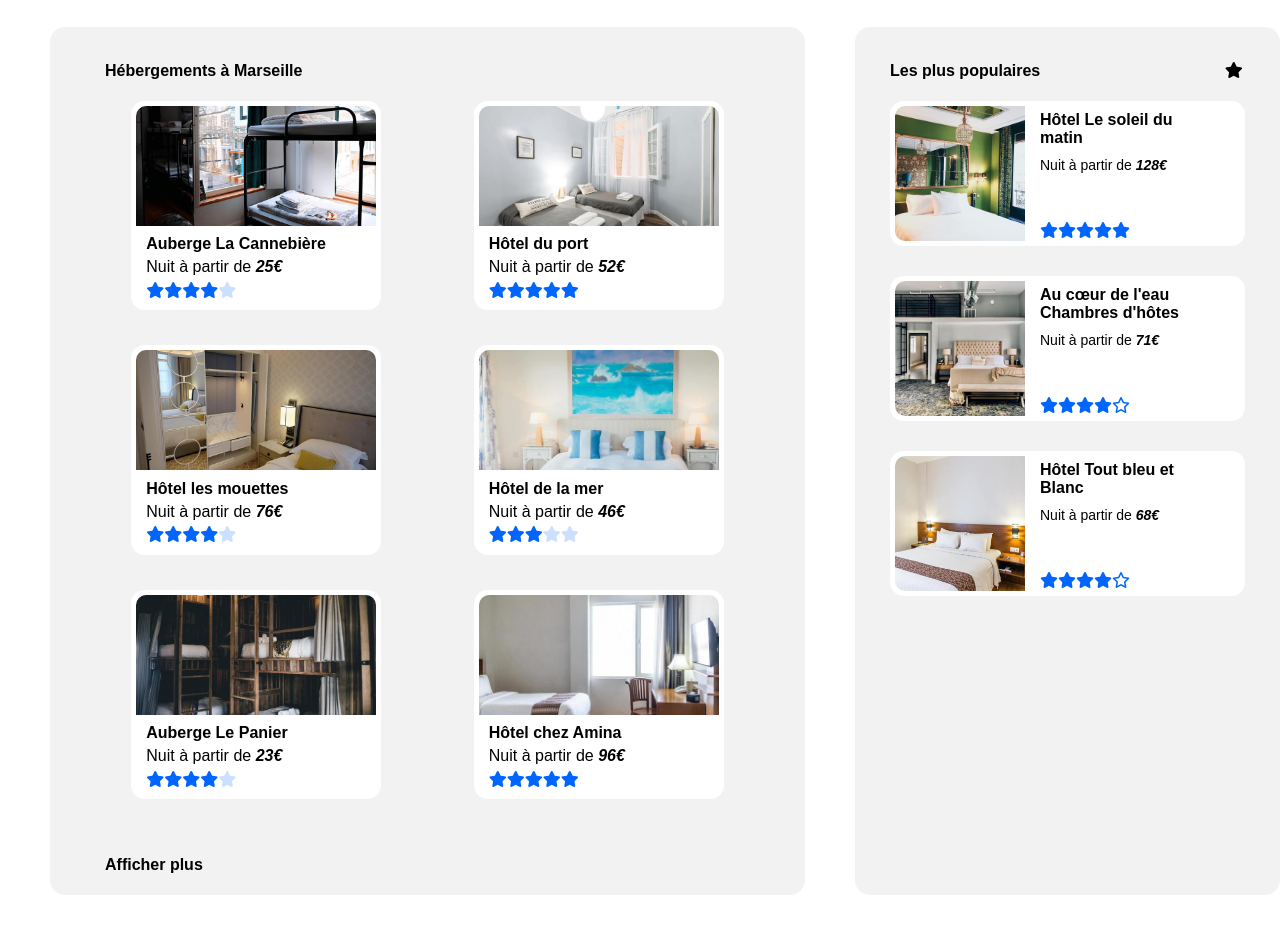
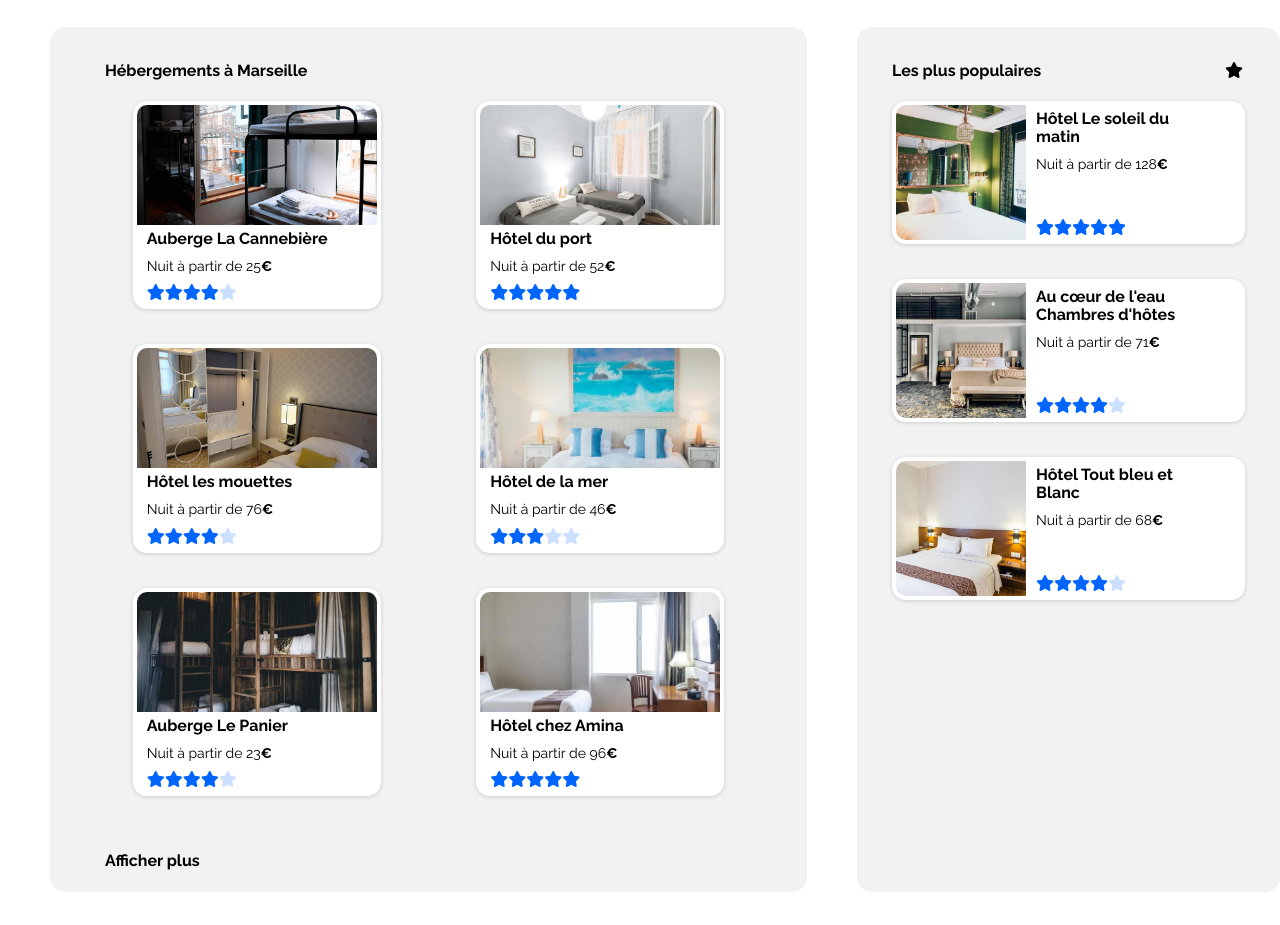
Before and after one commit to lionel-link/maquette-booki, a plain HTML site: page index.html in a window 1280 px wide. Shown: the part 320-1245 px from the top of the page. Drawn offline with nearby package versions, Linux system fonts and the light colour scheme.

Commit message:
fix card section

```diff
--- a/css/style.css
+++ b/css/style.css
@@ -11,11 +11,6 @@ a {
 
 i {
     font-size: 24px;
-}
-
-@font-face {
-    font-family: 'Raleway';
-    src: url(‘https://fonts.googleapis.com/css?family=Raleway’) format(‘woff2’),
 }
 
 .navbar {
@@ -72,6 +67,7 @@ i {
     margin: -4px;
     padding: 4px;
     border: 3px solid #F2F2F2;
+    font-weight: bold;
 }
 
 .searchbar__button {
@@ -127,18 +123,17 @@ i {
     border-radius: 147px;
     font-size: 16px;
     color: #0065FC;
-    margin: 0 5px;
 }
 
-.house-section {
+/**********************************************             Card section                      *****************************************************/
+
+.cardContainer {
+    display: flex;
     margin: 30px 0;
 }
 
-.card-section {
-    display: flex;
-}
 
-.left-card-section {
+.cardContainer__house {
     padding: 35px 35px 0 35px;
     background-color: #F2F2F2;
     border-radius: 15px;
@@ -146,115 +141,110 @@ i {
     width: 60%;
 }
 
-.left-card-section__title {
+.cardContainer__house__title {
+    font-weight: 700;
     margin: 0 0 20px 20px;
 }
 
-.left-card-block {
+.cardBlock {
     display: flex;
     flex-wrap: wrap;
     justify-content: space-around;
 }
 
-.left-card {
+.card {
     display: flex;
+    flex-direction: column;
     justify-content: space-around;
-    display: inline-block;
     background-color: white;
-    padding: 5px;
+    padding: 4px;
     border-radius: 14px;
     margin-bottom: 35px;
+    box-shadow: rgba(0, 0, 0, 0.16) 0px 1px 4px;
 }
 
-.left-card__img {
+.card__img {
     width: 240px;
     height: 120px;
     border-radius: 10px 10px 0 0;
     object-fit: cover;
 }
 
-.left-card__title {
+.card__content {
+    display: flex;
+    flex-direction: column;
+}
+
+.card__title {
     font-weight: bold;
     margin: 5px 0 5px 10px;
 }
 
-.left-card__text {
+.card__text {
+    font-size: 14px;
+    flex: 1;
     font-weight: 100;
     margin: 5px 0 5px 10px;
 }
 
-.left-card__text__price {
-    font-style: oblique;
-    font-weight: bold;
+.card__price {
+    font-weight: 600;
 }
 
-.left-card__star {
+.stars {
+    display: flex;
+    align-items: flex-end;
     margin: 5px 10px;
 }
+
 
 .left-card-section__textEnd {
     margin-left: 20px;
 }
 
-.right-card-section {
+
+
+/******************************************************             Most Popular section                *********************************************/
+
+
+
+.cardContainer__mostPopular {
     padding: 35px;
     background-color: #F2F2F2;
     border-radius: 15px;
 }
 
-.right-card-section__icon {
+.cardContainer__mostPopular .card {
+    width: 345px;
+}
+
+.cardContainer__mostPopular__title {
+    margin: 0 0 20px 0;
+}
+
+.cardContainer__mostPopular__icon {
     padding-left: 180px;
     color: black !important;
 }
 
-.right-card-section__title {
-    margin: 0 0 20px 0;
-}
-
-.right-card-block {
-    display: flex;
+.cardBlock--column {
     flex-direction: column;
 }
 
-.right-card {
-    display: flex;
-    background-color: white;
-    padding: 5px;
-    border-radius: 14px;
-    width: 345px;
-    margin-bottom: 30px;
+.img--left {
+    flex-direction: row;
+    justify-content: flex-start;
 }
 
-.right-card__item {
-    display: flex;
-    flex-direction: column;
-}
-
-.right-card__item:nth-of-type(1) {
-    flex: 1;
-}
-
-.right-card img {
-    flex: 0 0 auto;
+.img--left .card__img {
     width: 130px;
     height: 135px;
     border-radius: 10px 0 0 10px;
-    margin-right: 15px;
-    object-fit: cover;
+    margin-right: 0;
 }
 
-.right-card__title {
+.img--left .card__title {
     width: 150px;
-    font-weight: bold;
-    margin: 5px 0 0 0;
-}
-
-.right-card__text {
-    font-size: 14px;
-    flex: 1;
-    width: 150px;
-    font-weight: 100;
-    margin: 10px 0;
 }
 
 .fa-star {
@@ -266,3 +256,6 @@ i {
 i.fa-sharp.fa-solid.fa-star {
     opacity: 0.2;
 }
+
+
+/******************************************************             Activity  section               *********************************************/
--- a/index.html
+++ b/index.html
@@ -7,6 +7,9 @@
     <meta name="viewport" content="width=device-width, initial-scale=1.0">
     <link rel="stylesheet" href="https://cdnjs.cloudflare.com/ajax/libs/normalize/8.0.1/normalize.min.css" />
     <link rel="stylesheet" href="https://cdnjs.cloudflare.com/ajax/libs/font-awesome/6.2.0/css/all.min.css" />
+    <link rel="preconnect" href="https://fonts.googleapis.com">
+    <link rel="preconnect" href="https://fonts.gstatic.com" crossorigin>
+    <link href="https://fonts.googleapis.com/css2?family=Raleway:wght@400;700&display=swap" rel="stylesheet">
     <link rel="stylesheet" href="css/style.css" />
     <title>Welcome to Booki</title>
 </head>
@@ -44,135 +47,139 @@
             <span class="filter__button"><i class="fa-solid fa-dog filter__icon" aria-hidden="true"></i>Animaux
                 autorisés</span>
         </div>
-        <div class="indice"><i class="fa-solid fa-info indice__icon"></i> Plus de 500 logements sont disponibes dans
+        <div class="indice"><i class="fa-solid fa-info indice__icon"></i> Plus de 500 logements sont disponibles dans
             cette ville</div>
 
-        <div class="house-section">
-            <div class="card-section">
-                <div class="left-card-section">
-                    <h4 class="left-card-section__title">Hébergements à Marseille</h4>
-                    <div class="left-card-block">
-                        <span class="left-card">
-                            <img class="left-card__img" src="assets/Hebergement/auberge-la-cannebiere.jpg"
-                                alt="image du logement">
-                            <h4 class="left-card__title">Auberge La Cannebière</h4>
-                            <p class="left-card__text">Nuit à partir de <strong
-                                    class="left-card__text__price">25€</strong> </p>
-                            <div class="left-card__star">
+        <div class="cardContainer ">
+            <div class="cardContainer__house ">
+                <p class="cardContainer__house__title">Hébergements à Marseille</p>
+                <div class="cardBlock">
+                    <div class="card">
+                        <img class="card__img" src="assets/Hebergement/auberge-la-cannebiere.jpg"
+                            alt="image du logement">
+                        <div class="card__content">
+                            <h4 class="card__title">Auberge La Cannebière</h4>
+                            <p class="card__text">Nuit à partir de 25<strong class="card__price">€</strong>
+                            </p>
+                            <div class="stars">
                                 <i class="fa-solid fa-star"></i><i class="fa-solid fa-star"></i><i
                                     class="fa-solid fa-star"></i><i class="fa-solid fa-star"></i><i
                                     class="fa-sharp fa-solid fa-star"></i>
                             </div>
-                        </span>
-                        <span class="left-card">
-                            <img class="left-card__img" src="assets/Hebergement/hotel-du-port.jpg"
-                                alt="image du logement">
-                            <h4 class="left-card__title">Hôtel du port</h4>
-                            <p class="left-card__text">Nuit à partir de <strong
-                                    class="left-card__text__price">52€</strong> </p>
-                            <div class="left-card__star">
+                        </div>
+                    </div>
+                    <div class="card">
+                        <img class="card__img" src="assets/Hebergement/hotel-du-port.jpg" alt="image du logement">
+                        <div class="card__content">
+                            <h4 class="card__title">Hôtel du port</h4>
+                            <p class="card__text">Nuit à partir de 52<strong class="card__price">€</strong>
+                            </p>
+                            <div class="stars">
                                 <i class="fa-solid fa-star"></i><i class="fa-solid fa-star"></i><i
                                     class="fa-solid fa-star"></i><i class="fa-solid fa-star"></i><i
                                     class="fa-solid fa-star"></i>
                             </div>
-                        </span>
-                        <span class="left-card">
-                            <img class="left-card__img" src="assets/Hebergement/hotel-les-mouettes.jpg"
-                                alt="image du logement">
-                            <h4 class="left-card__title">Hôtel les mouettes</h4>
-                            <p class="left-card__text">Nuit à partir de <strong
-                                    class="left-card__text__price">76€</strong> </p>
-                            <div class="left-card__star">
+                        </div>
+                    </div>
+                    <div class="card">
+                        <img class="card__img" src="assets/Hebergement/hotel-les-mouettes.jpg" alt="image du logement">
+                        <div class="card__content">
+                            <h4 class="card__title">Hôtel les mouettes</h4>
+                            <p class="card__text">Nuit à partir de 76<strong class="card__price">€</strong>
+                            </p>
+                            <div class="stars">
                                 <i class="fa-solid fa-star"></i><i class="fa-solid fa-star"></i><i
                                     class="fa-solid fa-star"></i><i class="fa-solid fa-star"></i><i
                                     class="fa-sharp fa-solid fa-star"></i>
                             </div>
-                        </span>
-                        <span class="left-card">
-                            <img class="left-card__img" src="assets/Hebergement/hotel-de-la-mer.jpg"
-                                alt="image du logement">
-                            <h4 class="left-card__title">Hôtel de la mer</h4>
-                            <p class="left-card__text">Nuit à partir de <strong
-                                    class="left-card__text__price">46€</strong> </p>
-                            <div class="left-card__star">
+                        </div>
+                    </div>
+                    <div class="card">
+                        <img class="card__img" src="assets/Hebergement/hotel-de-la-mer.jpg" alt="image du logement">
+                        <div class="card__content">
+                            <h4 class="card__title">Hôtel de la mer</h4>
+                            <p class="card__text">Nuit à partir de 46<strong class="card__price">€</strong>
+                            </p>
+                            <div class="stars">
                                 <i class="fa-solid fa-star"></i><i class="fa-solid fa-star"></i><i
-                                    class="fa-solid fa-star"></i><i class="fa-sharp fa-solid fa-star"></i><i
-                                    class="fa-sharp fa-solid fa-star"></i>
+                                    class="fa-solid fa-star"></i><i class="fa-sharp fa-solid fa-star"></i>
+                                <i class="fa-sharp fa-solid fa-star"></i>
                             </div>
-                        </span>
-                        <span class="left-card">
-                            <img class="left-card__img" src="assets/Hebergement/auberge-le-panier.jpg"
-                                alt="image du logement">
-                            <h4 class="left-card__title">Auberge Le Panier</h4>
-                            <p class="left-card__text">Nuit à partir de <strong
-                                    class="left-card__text__price">23€</strong> </p>
-                            <div class="left-card__star">
+                        </div>
+                    </div>
+                    <div class="card">
+                        <img class="card__img" src="assets/Hebergement/auberge-le-panier.jpg" alt="image du logement">
+                        <div class="card__content">
+                            <h4 class="card__title">Auberge Le Panier</h4>
+                            <p class="card__text">Nuit à partir de 23<strong class="card__price">€</strong>
+                            </p>
+                            <div class="stars">
                                 <i class="fa-solid fa-star"></i><i class="fa-solid fa-star"></i><i
                                     class="fa-solid fa-star"></i><i class="fa-solid fa-star"></i><i
                                     class="fa-sharp fa-solid fa-star"></i>
                             </div>
-                        </span>
-                        <span class="left-card">
-                            <img class="left-card__img" src="assets/Hebergement/hotel-chez-amina.jpg"
-                                alt="image du logement">
-                            <h4 class="left-card__title">Hôtel chez Amina</h4>
-                            <p class="left-card__text">Nuit à partir de <strong
-                                    class="left-card__text__price">96€</strong> </p>
-                            <div class="left-card__star">
+                        </div>
+                    </div>
+                    <div class="card">
+                        <img class="card__img" src="assets/Hebergement/hotel-chez-amina.jpg" alt="image du logement">
+                        <div class="card__content">
+                            <h4 class="card__title">Hôtel chez Amina</h4>
+                            <p class="card__text">Nuit à partir de 96<strong class="card__price">€</strong>
+                            </p>
+                            <div class="stars">
+                                <i class="fa-solid fa-star"></i><i class="fa-solid fa-star"></i><i
+                                    class="fa-solid fa-star"></i><i class="fa-solid fa-star"></i>
+                                <i class="fa-solid fa-star"></i>
+                            </div>
+                        </div>
+                    </div>
+                </div>
+                <h4 class="left-card-section__textEnd">Afficher plus</h4>
+            </div>
+            <div class="cardContainer__mostPopular">
+                <h4 class="cardContainer__mostPopular__title">
+                    Les plus populaires
+                    <i class="fa-solid fa-star cardContainer__mostPopular__icon"></i>
+                </h4>
+                <div class="cardBlock--column">
+                    <div class="card img--left">
+                        <img class="card__img" src="assets/Hebergement/hotel-le-soleil.jpg" alt="image du logement">
+                        <div class="card__content">
+                            <h4 class="card__title">Hôtel Le soleil du matin</h4>
+                            <p class="card__text">Nuit à partir de 128<strong class="card__price">€</strong>
+                            </p>
+                            <div class="stars">
+                                <i class="fa-solid fa-star"></i><i class="fa-solid fa-star"></i><i
+                                    class="fa-solid fa-star"></i><i class="fa-solid fa-star"></i>
+                                <i class="fa-solid fa-star"></i>
+                            </div>
+                        </div>
+                    </div>
+                    <div class="card img--left">
+                        <img class="card__img" src="assets/Hebergement/au-coeur-eau.jpg" alt="image du logement">
+                        <div class="card__content">
+                            <h4 class="card__title">Au cœur de l'eau Chambres d'hôtes</h4>
+                            <p class="card__text">Nuit à partir de 71<strong class="card__price">€</strong>
+                            </p>
+                            <div class="stars">
                                 <i class="fa-solid fa-star"></i><i class="fa-solid fa-star"></i><i
                                     class="fa-solid fa-star"></i><i class="fa-solid fa-star"></i><i
-                                    class="fa-solid fa-star"></i>
+                                    class="fa-sharp fa-solid fa-star"></i>
                             </div>
-                        </span>
+                        </div>
                     </div>
-                    <h4 class="left-card-section__textEnd">Afficher plus</h4>
-                </div>
-                <div class="right-card-section">
-                    <h4 class="right-card-section__title">Les plus populaires <i
-                            class="fa-solid fa-star right-card-section__icon"></i></h4>
-                    <div class="right-card-block">
-                        <span class="right-card">
-                            <img class="card__img" height="115px" src="assets/Hebergement/hotel-le-soleil.jpg"
-                                alt="image du logement">
-                            <div class="right-card__item">
-                                <h4 class="right-card__title">Hôtel Le soleil du matin</h4>
-                                <p class="right-card__text">Nuit à partir de <strong class="left-card__text__price">128€
-                                    </strong> </p>
-                                <div class="rigt-card__star">
-                                    <i class="fa-solid fa-star"></i><i class="fa-solid fa-star"></i><i
-                                        class="fa-solid fa-star"></i><i class="fa-solid fa-star"></i><i
-                                        class="fa-solid fa-star"></i>
-                                </div>
+                    <div class="card img--left">
+                        <img class="card__img" src="assets/Hebergement/hotel-tout-bleu.jpg" alt="image du logement">
+                        <div class="card__content">
+                            <h4 class="card__title">Hôtel Tout bleu et Blanc</h4>
+                            <p class="card__text">Nuit à partir de 68<strong class="card__price">€</strong>
+                            </p>
+                            <div class="stars">
+                                <i class="fa-solid fa-star"></i><i class="fa-solid fa-star"></i><i
+                                    class="fa-solid fa-star"></i><i class="fa-solid fa-star"></i><i
+                                    class="fa-sharp fa-solid fa-star"></i>
                             </div>
-                        </span>
-                        <span class="right-card">
-                            <img class="card__img" height="115px" src="assets/Hebergement/au-coeur-eau.jpg"
-                                alt="image du logement">
-                            <div class="right-card__item">
-                                <h4 class="right-card__title">Au cœur de l'eau Chambres d'hôtes</h4>
-                                <p class="right-card__text">Nuit à partir de <strong class="left-card__text__price">71€
-                                    </strong> </p>
-                                <div class="rigt-card__star">
-                                    <i class="fa-solid fa-star"></i><i class="fa-solid fa-star"></i><i
-                                        class="fa-solid fa-star"></i><i class="fa-solid fa-star"></i><i
-                                        class="fa-regular fa-star"></i>
-                                </div>
-                            </div>
-                        </span>
-                        <span class="right-card">
-                            <img class="card__img" height="115px" src="assets/Hebergement/hotel-tout-bleu.jpg"
-                                alt="image du logement">
-                            <div class="right-card__item">
-                                <h4 class="right-card__title">Hôtel Tout bleu et Blanc</h4>
-                                <p class="right-card__text">Nuit à partir de <strong class="left-card__text__price">68€
-                                    </strong> </p>
-                                <div class="rigt-card__star">
-                                    <i class="fa-solid fa-star"></i><i class="fa-solid fa-star"></i><i
-                                        class="fa-solid fa-star"></i><i class="fa-solid fa-star"></i><i
-                                        class="fa-regular fa-star"></i>
-                                </div>
-                            </div>
-                        </span>
+                        </div>
                     </div>
                 </div>
             </div>
```
